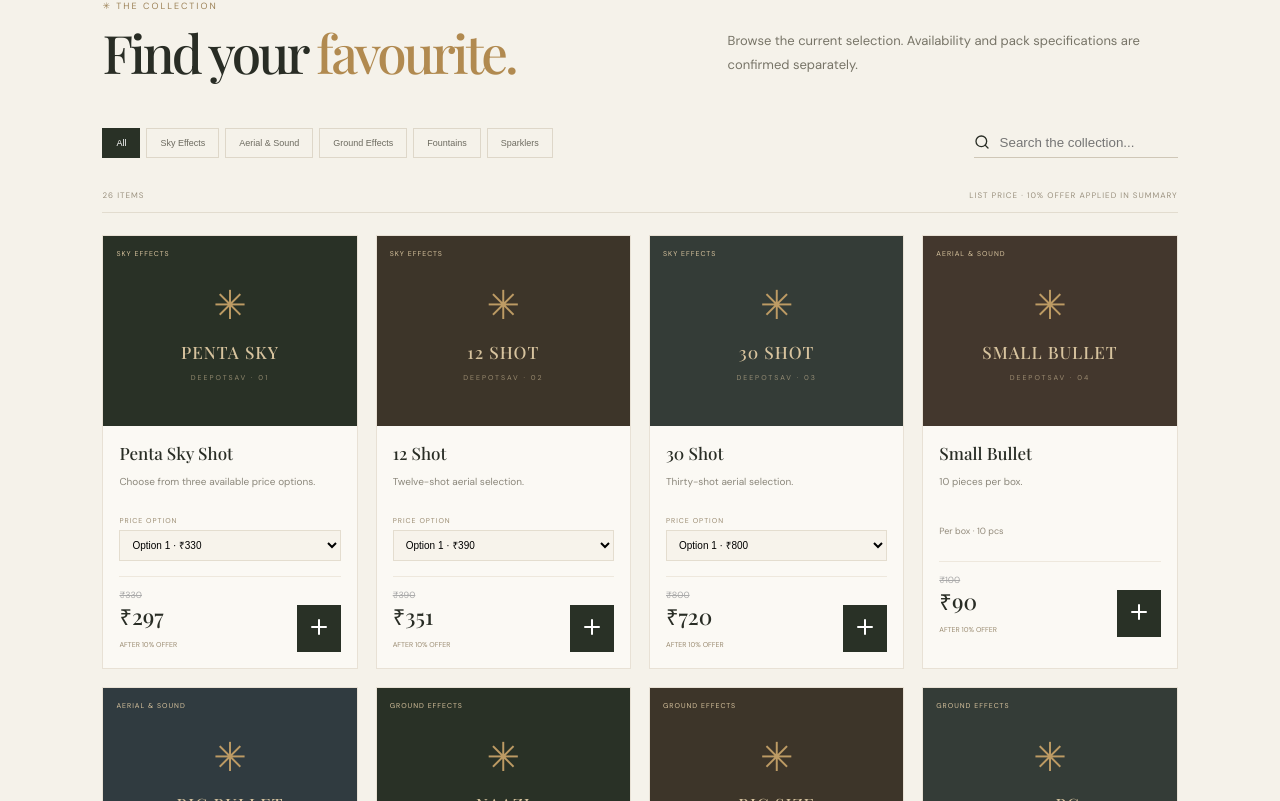
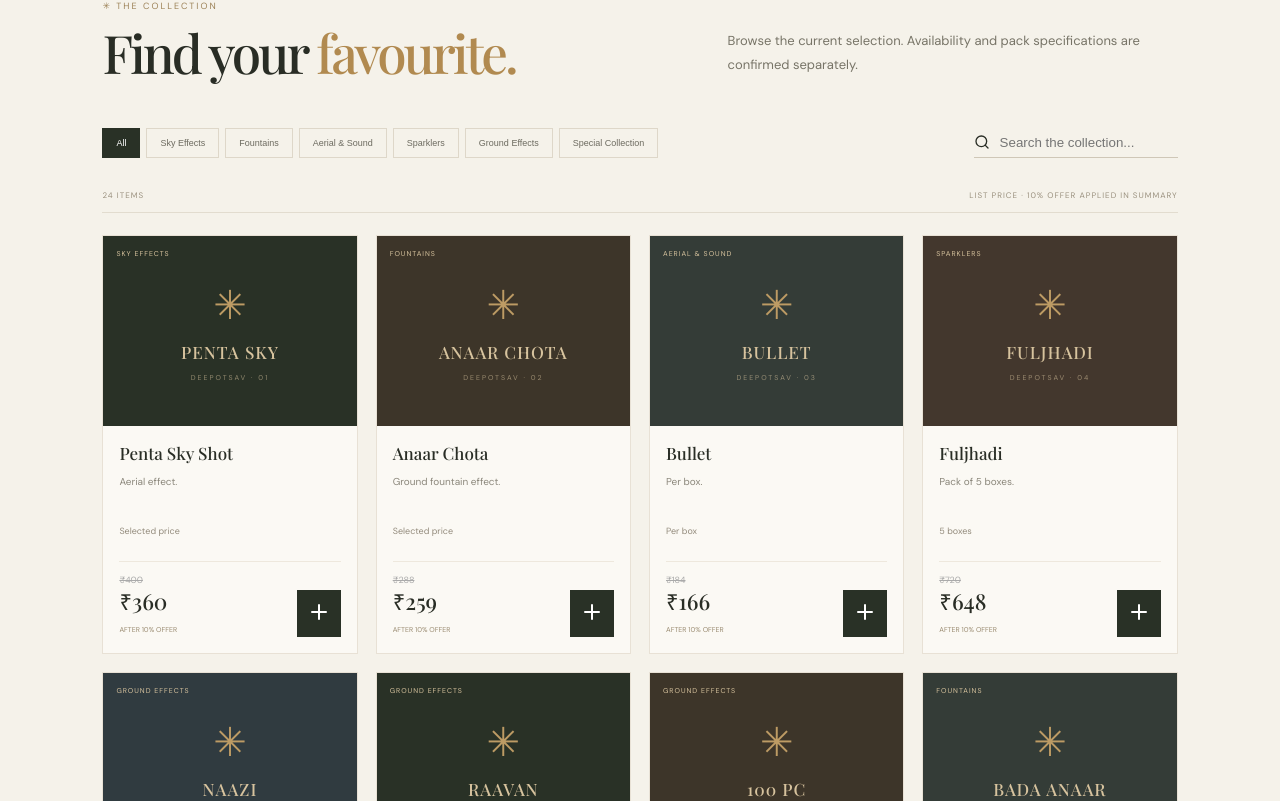
Before and after one commit to warrior-sj/deepotsav, a React (Vite) app: page / in a window 1280 px wide. Shown: the part 919-1720 px from the top of the page. Built offline with nearby package versions, Linux system fonts and the light colour scheme.

Commit message:
Update catalogue prices and product list

```diff
--- a/src/data/products.ts
+++ b/src/data/products.ts
@@ -1,34 +1,33 @@
 export type Option={id:string;cost:number;label?:string};
 export type Product={id:string;name:string;category:string;desc:string;options:Option[];unit?:string};
+// cost stores the base price. The catalogue shows a 60% markup, then applies a 10% offer.
 export const products:Product[]=[
-{id:"penta",name:"Penta Sky Shot",category:"Sky Effects",desc:"Choose from three available price options.",options:[{id:"penta-330",cost:330,label:"Option 1"},{id:"penta-400",cost:400,label:"Option 2"},{id:"penta-600",cost:600,label:"Option 3"}]},
-{id:"12shot",name:"12 Shot",category:"Sky Effects",desc:"Twelve-shot aerial selection.",options:[{id:"12-390",cost:390,label:"Option 1"},{id:"12-450",cost:450,label:"Option 2"},{id:"12-500",cost:500,label:"Option 3"}]},
-{id:"30shot",name:"30 Shot",category:"Sky Effects",desc:"Thirty-shot aerial selection.",options:[{id:"30-800",cost:800,label:"Option 1"},{id:"30-1000",cost:1000,label:"Option 2"}]},
-{id:"smallbullet",name:"Small Bullet",category:"Aerial & Sound",desc:"10 pieces per box.",unit:"Per box · 10 pcs",options:[{id:"smallbullet-box",cost:100}]},
-{id:"bigbullet",name:"Big Bullet",category:"Aerial & Sound",desc:"10 pieces per box.",unit:"Per box · 10 pcs",options:[{id:"bigbullet-box",cost:200}]},
-{id:"naazi",name:"Naazi",category:"Ground Effects",desc:"10 pieces per box.",unit:"Per box · 10 pcs",options:[{id:"naazi-box",cost:360}]},
-{id:"bigraavan",name:"Big Size Raavan",category:"Ground Effects",desc:"10 pieces per box.",unit:"Per box · 10 pcs",options:[{id:"bigraavan-box",cost:200}]},
-{id:"chotaraavan",name:"100 Pc Chota Raavan",category:"Ground Effects",desc:"Pack of 100 pieces.",unit:"100 pcs",options:[{id:"chotaraavan-100",cost:700}]},
-{id:"commando",name:"Commando",category:"Aerial & Sound",desc:"10 pieces per box.",unit:"Per box · 10 pcs",options:[{id:"commando-box",cost:290}]},
-{id:"dynamite",name:"Dynamite",category:"Aerial & Sound",desc:"10 pieces per box.",unit:"Per box · 10 pcs",options:[{id:"dynamite-box",cost:260}]},
-{id:"hydrosmall",name:"Hydro Small",category:"Ground Effects",desc:"10 pieces per box.",unit:"Per box · 10 pcs",options:[{id:"hydrosmall-box",cost:170}]},
-{id:"hydrofoil",name:"Hydro Small Foil",category:"Ground Effects",desc:"10 pieces per box.",unit:"Per box · 10 pcs",options:[{id:"hydrofoil-box",cost:200}]},
-{id:"anaarchota",name:"Anaar Chota",category:"Fountains",desc:"10 pieces per box; two price options.",unit:"Per box · 10 pcs",options:[{id:"anaarchota-240",cost:240,label:"Option 1"},{id:"anaarchota-370",cost:370,label:"Option 2"}]},
-{id:"anaarmedium",name:"Medium Anaar",category:"Fountains",desc:"10 pieces per box.",unit:"Per box · 10 pcs",options:[{id:"anaarmedium-box",cost:520}]},
-{id:"matkasmall",name:"Small Matka Anaar",category:"Fountains",desc:"10 pieces per box.",unit:"Per box · 10 pcs",options:[{id:"matkasmall-box",cost:1040}]},
-{id:"matkabig",name:"Big Matka Anaar",category:"Fountains",desc:"4 pieces per box.",unit:"Per box · 4 pcs",options:[{id:"matkabig-box",cost:1400}]},
-{id:"rocket",name:"Normal Rocket",category:"Sky Effects",desc:"10 pieces per box.",unit:"Per box · 10 pcs",options:[{id:"rocket-box",cost:200}]},
-{id:"2soundrocket",name:"2 Sound Rocket",category:"Sky Effects",desc:"10 pieces per box; two price options.",unit:"Per box · 10 pcs",options:[{id:"2sound-350",cost:350,label:"Option 1"},{id:"2sound-390",cost:390,label:"Option 2"}]},
-{id:"whistlingrocket",name:"Whistling Rocket",category:"Sky Effects",desc:"10 pieces per box.",unit:"Per box · 10 pcs",options:[{id:"whistling-box",cost:850}]},
-{id:"murgachaap50",name:"Murga Chaap",category:"Aerial & Sound",desc:"Pack of 50 pieces.",unit:"50 pcs",options:[{id:"murga-50",cost:1300}]},
-{id:"murgachaap25",name:"Murga Chaap",category:"Aerial & Sound",desc:"Pack of 25 pieces.",unit:"25 pcs",options:[{id:"murga-25",cost:700}]},
-{id:"bijli",name:"Bijli",category:"Aerial & Sound",desc:"One packet; choose a price option.",unit:"Per packet",options:[{id:"bijli-100",cost:100,label:"Option 1"},{id:"bijli-130",cost:130,label:"Option 2"},{id:"bijli-250",cost:250,label:"Option 3"}]},
-{id:"ladi1000",name:"1000 Ki Ladi",category:"Aerial & Sound",desc:"Choose from two available price options.",options:[{id:"ladi-590",cost:590,label:"Option 1"},{id:"ladi-980",cost:980,label:"Option 2"}]},
+{id:"penta",name:"Penta Sky Shot",category:"Sky Effects",desc:"Aerial effect.",options:[{id:"penta",cost:250}]},
+{id:"anaarchota",name:"Anaar Chota",category:"Fountains",desc:"Ground fountain effect.",options:[{id:"anaarchota",cost:180}]},
+{id:"bullet",name:"Bullet",category:"Aerial & Sound",desc:"Per box.",unit:"Per box",options:[{id:"bullet",cost:115}]},
+{id:"fuljhadi",name:"Fuljhadi",category:"Sparklers",desc:"Pack of 5 boxes.",unit:"5 boxes",options:[{id:"fuljhadi-5",cost:450}]},
+{id:"naazi",name:"Naazi",category:"Ground Effects",desc:"Available in two price options.",unit:"Per box",options:[{id:"naazi-270",cost:270,label:"Option 1"},{id:"naazi-250",cost:250,label:"Option 2"}]},
+{id:"raavan",name:"Raavan",category:"Ground Effects",desc:"Ground effect.",options:[{id:"raavan",cost:150}]},
+{id:"chotaraavan",name:"100 Pc Chota Raavan",category:"Ground Effects",desc:"Pack of 100 pieces.",unit:"100 pcs",options:[{id:"chotaraavan",cost:500}]},
+{id:"badaanaar",name:"Bada Anaar",category:"Fountains",desc:"Large fountain effect.",options:[{id:"badaanaar",cost:400}]},
+{id:"12shot",name:"12 Shot",category:"Sky Effects",desc:"12-shot aerial selection.",options:[{id:"12shot",cost:300}]},
+{id:"commando",name:"Commando",category:"Aerial & Sound",desc:"Per box.",unit:"Per box",options:[{id:"commando",cost:220}]},
+{id:"chakri",name:"Chakri",category:"Ground Effects",desc:"Spinning ground effect.",options:[{id:"chakri",cost:300}]},
+{id:"badabullet",name:"Bada Bullet",category:"Aerial & Sound",desc:"Per box.",unit:"Per box",options:[{id:"badabullet",cost:150}]},
+{id:"rocket",name:"Rocket",category:"Sky Effects",desc:"Price per box.",unit:"Per box",options:[{id:"rocket",cost:150}]},
+{id:"2sound",name:"2 Sound",category:"Aerial & Sound",desc:"Sound effect.",options:[{id:"2sound",cost:250}]},
+{id:"verybigfuljhadi",name:"Very Big Fuljhadi",category:"Sparklers",desc:"Price per box.",unit:"Per box",options:[{id:"verybigfuljhadi",cost:450}]},
+{id:"cornationchakri",name:"Cornation Chakri",category:"Ground Effects",desc:"Price per box.",unit:"Per box",options:[{id:"cornationchakri",cost:200}]},
+{id:"2soundrocket",name:"2 Sound Rocket",category:"Sky Effects",desc:"Aerial rocket selection.",options:[{id:"2soundrocket",cost:300}]},
+{id:"whistlingrocket",name:"Whistling Rocket",category:"Sky Effects",desc:"Aerial rocket selection.",options:[{id:"whistlingrocket",cost:650}]},
+{id:"bijli",name:"Bijli",category:"Aerial & Sound",desc:"Available in three price options.",options:[{id:"bijli-100",cost:100,label:"Option 1"},{id:"bijli-180",cost:180,label:"Option 2"},{id:"bijli-60",cost:60,label:"Option 3"}]},
+{id:"ladi1000",name:"1000 Ki Ladi",category:"Aerial & Sound",desc:"Available in two price options.",options:[{id:"ladi-450",cost:450,label:"Option 1"},{id:"ladi-750",cost:750,label:"Option 2"}]},
+{id:"matkaanaar",name:"Matka Anaar",category:"Fountains",desc:"Matka-style fountain.",options:[{id:"matkaanaar",cost:800}]},
 {id:"fuljhadi20",name:"Fuljhadi · 20 cm",category:"Sparklers",desc:"10 pieces per box.",unit:"Per box · 10 pcs",options:[{id:"ful20-box",cost:370}]},
 {id:"fuljhadi10",name:"Fuljhadi · 10 cm",category:"Sparklers",desc:"Listed as 5 boxes; 10 pieces per box.",unit:"5 boxes · 10 pcs/box",options:[{id:"ful10-5boxes",cost:590}]},
-{id:"fuljhadibig",name:"Big Fuljhadi · 50 cm",category:"Sparklers",desc:"5 pieces per box.",unit:"Per box · 5 pcs",options:[{id:"fulbig-box",cost:590}]}
+{id:"jurassicclassic",name:"Jurassic Classic",category:"Special Collection",desc:"Classic selection.",options:[{id:"jurassicclassic",cost:280}]}
 ];
 export const categories=["All",...Array.from(new Set(products.map(p=>p.category)))];
-export const listPrice=(cost:number)=>cost;
-export const finalPrice=(cost:number)=>Math.round(cost*.9);
+export const listPrice=(cost:number)=>Math.round(cost*1.6);
+export const finalPrice=(cost:number)=>Math.round(listPrice(cost)*.9);
 export const money=(n:number)=>new Intl.NumberFormat("en-IN",{style:"currency",currency:"INR",maximumFractionDigits:0}).format(n);
```
